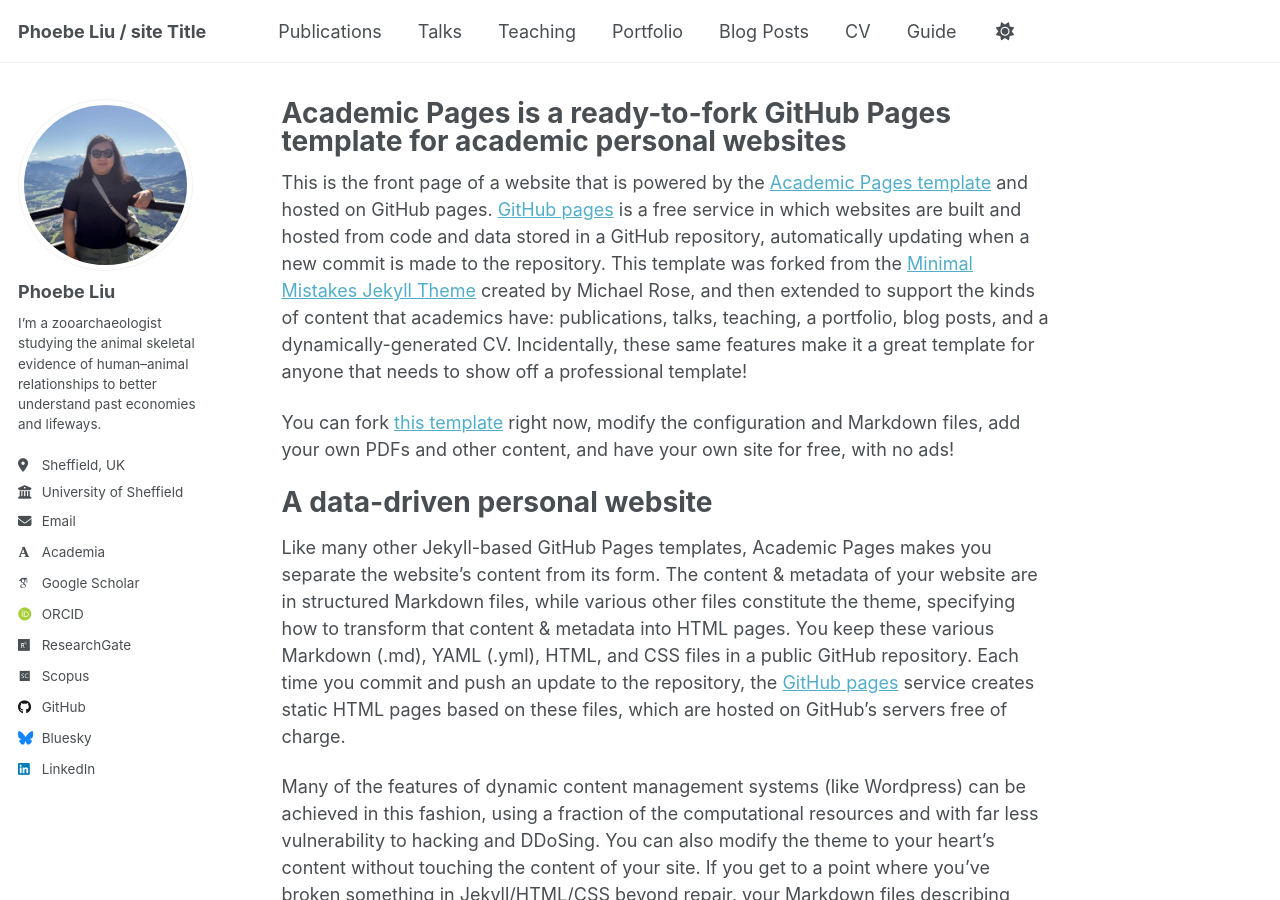
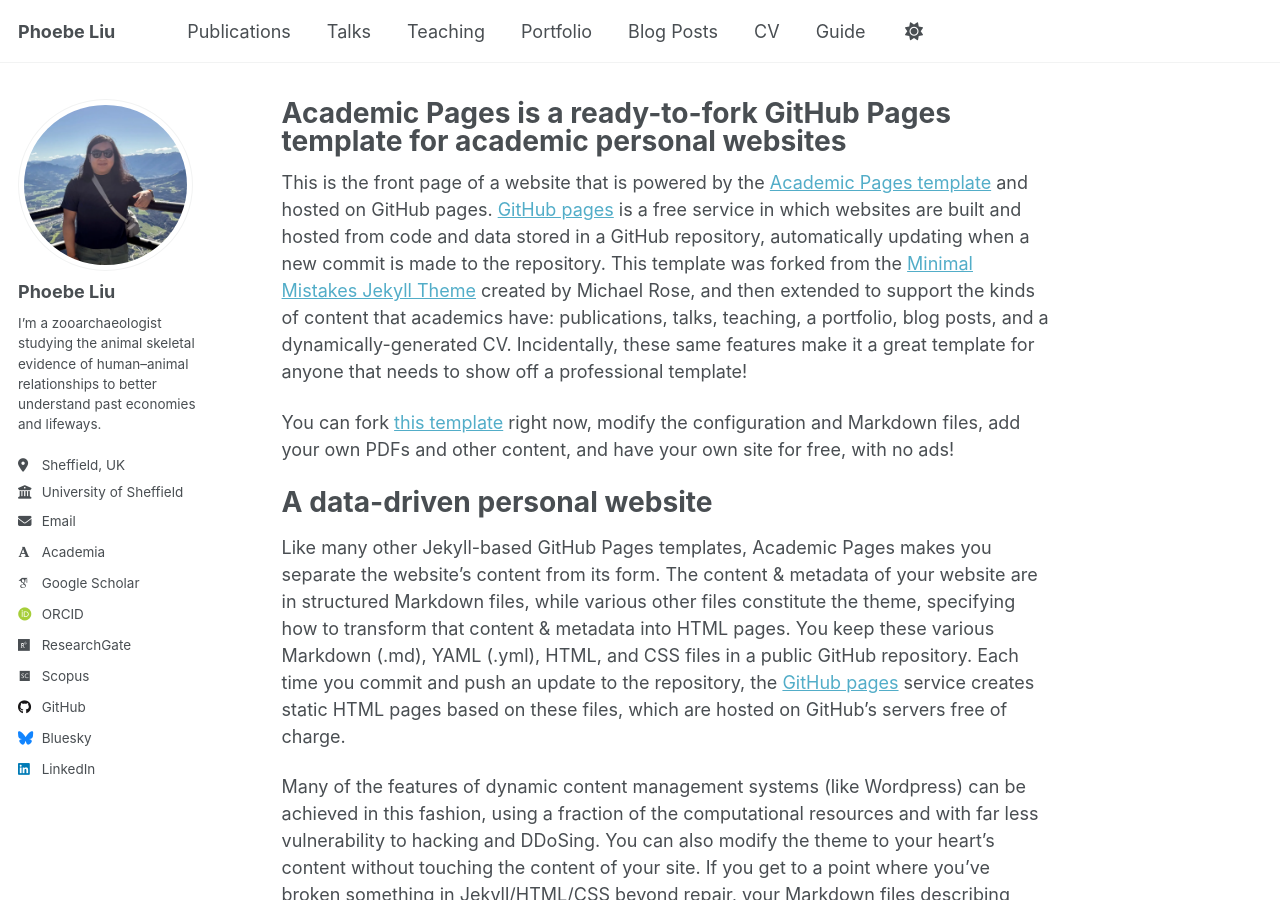
Before and after one commit to Phoebe-WCLiu/phoebe-wcliu.github.io, a Jekyll site: the page built from _pages/about.md, in a window 1280 px wide and 900 px high. Built offline with Jekyll 4.4.1, drawn with Linux system fonts in a browser that asks for light colours; some web fonts are replaced; a script that is not in the unit is left out.

Commit message:
Update _config.yml

```diff
--- a/_config.yml
+++ b/_config.yml
@@ -9,7 +9,7 @@
 # Basic Site Settings
 locale                   : "en-US"
 site_theme               : "default" # Currently available options are "default", "air"
-title                    : "Phoebe Liu /  site Title"
+title                    : "Phoebe Liu"
 title_separator          : "-"
 name                     : &name "Phoebe Liu"
 description              : &description "Your Name's academic portfolio"   # Update this with a general description of your site, this is the default if not overridden by a page
```
